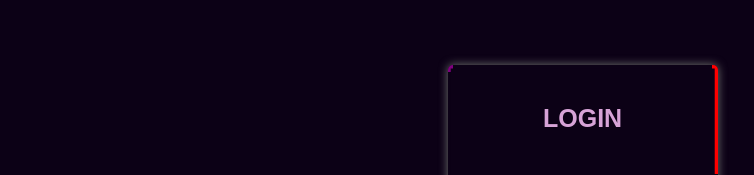
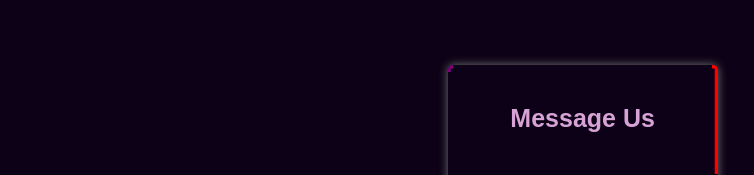
Before and after one commit to cleverguns/NFOT_Lora, a plain HTML site: page 1 for lora/contact.html in a window 1280 px wide. Shown: the part 160-335 px from the top of the page, without its empty margins (266-1020 px from the left). Drawn offline with Linux system fonts and the light colour scheme.

Commit message:
Update contact.html
updated

```diff
--- a/1 for lora/contact.html
+++ b/1 for lora/contact.html
@@ -248,7 +248,7 @@ a:hover {
       <span></span>
       <span></span>
       <div class="form-inner">
-        <h2>LOGIN</h2>
+        <h2>Message Us</h2>
         <div class="content">
           <input class="input" type="text" placeholder="Email" />
           <input class="input" type="Message" placeholder="Your Message" />
```
